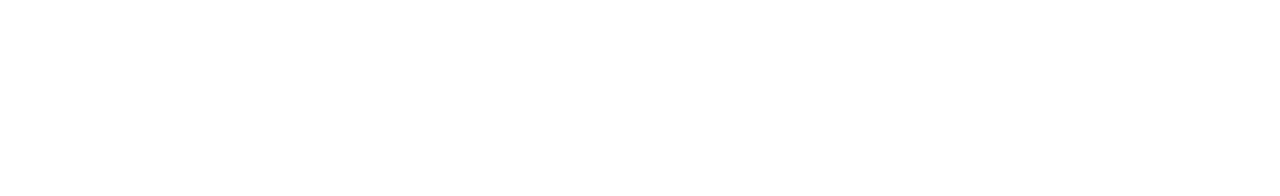
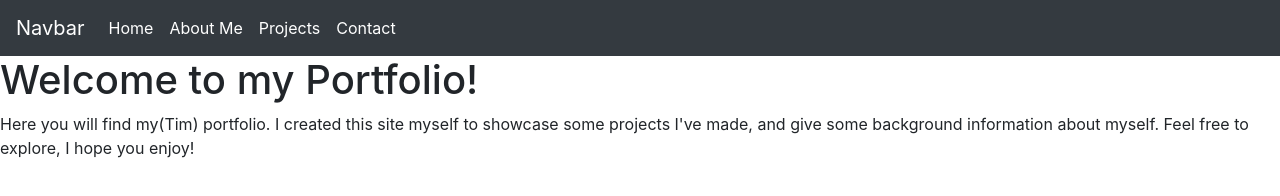
Before and after one commit to tim-morozov/PortfolioWebsite, a plain HTML site: page index.html in a window 1280 px wide. Drawn offline with nearby package versions, Linux system fonts and the light colour scheme.

Commit message:
added a navbar to each file

```diff
--- a/index.html
+++ b/index.html
@@ -6,4 +6,35 @@
 
             <link rel="stylesheet" href="https://stackpath.bootstrapcdn.com/bootstrap/4.5.0/css/bootstrap.min.css" integrity="sha384-9aIt2nRpC12Uk9gS9baDl411NQApFmC26EwAOH8WgZl5MYYxFfc+NcPb1dKGj7Sk" crossorigin="anonymous">
         </head>
+
+        <body>
+            <nav class="navbar navbar-expand-lg navbar-dark bg-dark">
+                <a class="navbar-brand" href="#">Navbar</a>
+                <button class="navbar-toggler" type="button" data-toggle="collapse" data-target="#navbarNav" aria-controls="navbarNav" aria-expanded="false" aria-label="Toggle navigation">
+                  <span class="navbar-toggler-icon"></span>
+                </button>
+                <div class="collapse navbar-collapse" id="navbarNav">
+                  <ul class="navbar-nav">
+                    <li class="nav-item active">
+                      <a class="nav-link" href="index.html">Home <span class="sr-only">(current)</span></a>
+                    </li>
+                    <li class="nav-item active">
+                      <a class="nav-link" href="aboutme.html">About Me</a>
+                    </li>
+                    <li class="nav-item active">
+                      <a class="nav-link" href="projects.html">Projects</a>
+                    </li>
+                    <li class="nav-item active">
+                      <a class="nav-link" href="contact.html">Contact</a>
+                    </li>
+                  </ul>
+                </div>
+              </nav>
+            <main>
+                <h1>Welcome to my Portfolio!</h1>
+                <p>Here you will find my(Tim) portfolio. I created this site myself to showcase some projects I've made,
+                    and give some background information about myself. Feel free to explore, I hope you enjoy!</p>
+
+            </main>
+        </body>
     </html>
```
Also changed, not shown: aboutme.html (+24 -0 lines), contact.html (+24 -0 lines), projects.html (+24 -0 lines).
